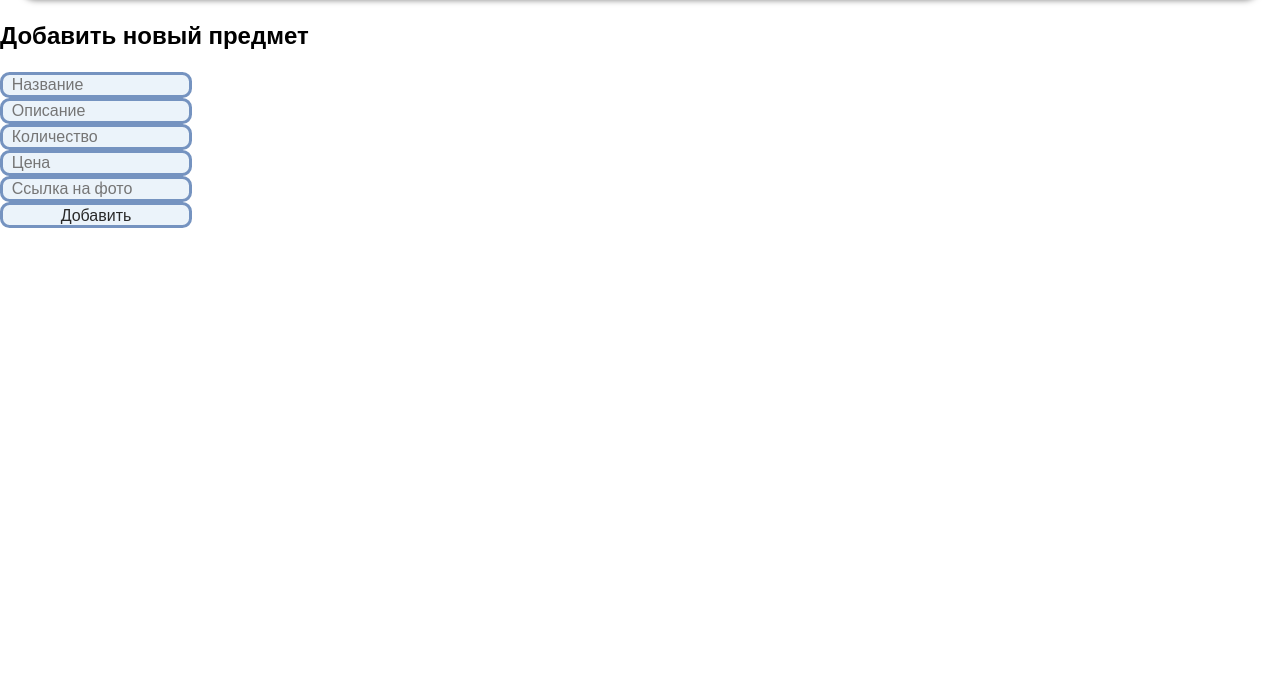
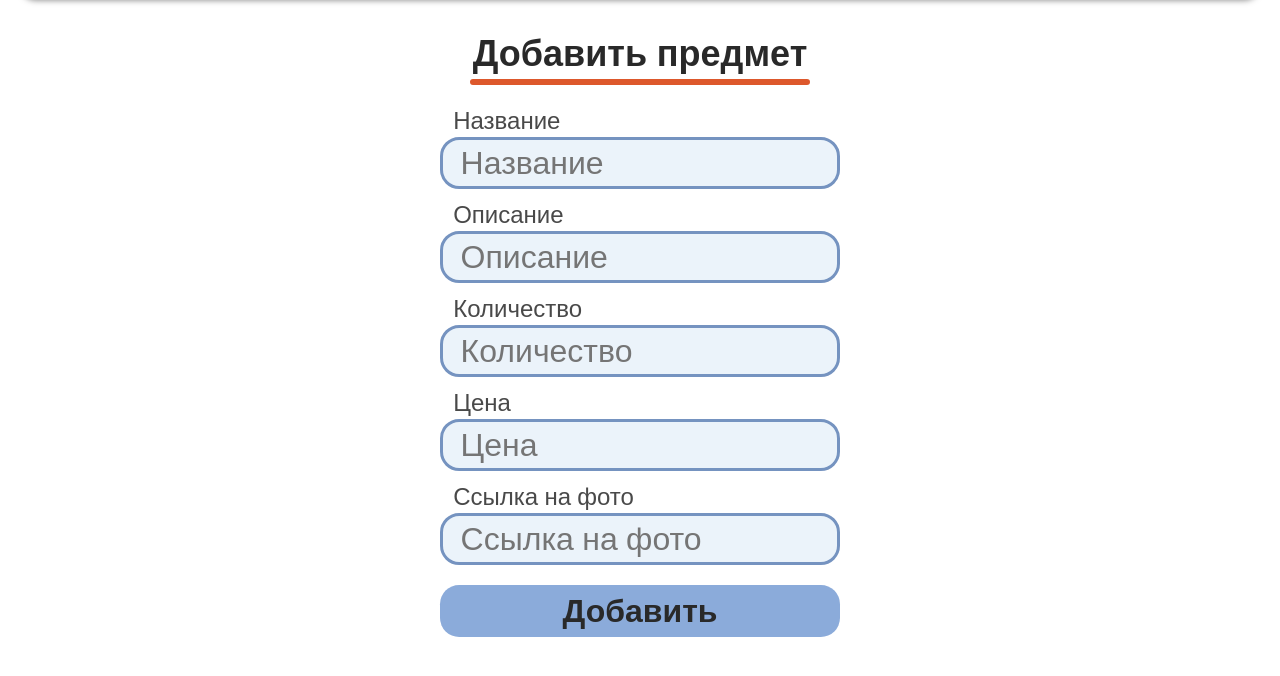
Before and after one commit to MrCrabs2000/project_engneer, a Flask app: template templates/admin/items/additem.html in a window 1280 px wide. Shown: the part 80-756 px from the top of the page. Run offline with Flask 3, Linux system fonts and the light colour scheme; the template is opened without the code that fills it, so the values that code supplies are empty.

Commit message:
Стилизован additem.html

```diff
--- /dev/null
+++ b/static/css/common/form.css
@@ -0,0 +1,57 @@
+.form {
+    box-sizing: content-box;
+    display: flex;
+    flex-direction: column;
+    align-content: center;
+    gap: 20px;
+    width: fit-content;
+    margin: 0px auto;
+    padding: 20px;
+    font-size: 32px;
+}
+
+.form .fields-container {
+    display: flex;
+    flex-direction: column;
+    gap: 10px;
+}
+
+.fields-container > label {
+    display: flex;
+    flex-direction: column;
+}
+
+
+.fields-container > label > span {
+    color: #494949;
+    font-size: 24px;
+    margin-left: 0.55em;
+}
+
+.fields-container > label > input {
+    width: auto;
+}
+
+.fields-container > label, .fields-container select {
+    width: 400px;
+}
+
+.fields-container input[readonly] {
+    caret-color: transparent;
+    cursor: text;
+}
+
+.btns-container {
+    display: flex;
+    flex-direction: column;
+    gap: 10px;
+}
+
+.btns-container button, .btns-container input[type="submit"] {
+    width: 400px;
+    height: 1.625em;
+    border: 0;
+    border-radius: 0.6em;
+    font-weight: 700;
+    background-color: var(--color);
+}
--- /dev/null
+++ b/static/css/common/title.css
@@ -0,0 +1,21 @@
+.title {
+    display: flex;
+    flex-direction: column;
+    align-items: center;
+    position: relative;
+    margin: auto;
+    margin-top: 30px;
+    width: fit-content;
+    max-width: 1300px;
+    font-weight: 700;
+    font-size: 36px;
+    text-align: center;
+    color: var(--text-color);
+}
+
+.title::after {
+    content: '';
+    width: calc(100% + 0px);
+    border: 3px solid var(--accent-color);
+    border-radius: 16px;
+}
--- a/templates/admin/items/additem.html
+++ b/templates/admin/items/additem.html
@@ -2,14 +2,47 @@
 
 {% block title %}Добавить предмет{% endblock %}
 
+{% block links %}
+  <link rel="stylesheet" href="/static/css/common/form.css">
+{% endblock %}
+
 {% block content %}
-  <h2>Добавить новый предмет</h2>
-  <form method="post">
-    <input type="text" name="name" placeholder="Название" required><br>
-    <input type="text" name="description" placeholder="Описание" required><br>
-    <input type="number" name="count" placeholder="Количество" required><br>
-    <input type="number" name="price" placeholder="Цена" required><br>
-    <input type="text" name="photo" placeholder="Ссылка на фото"><br>
-    <input type="submit" value="Добавить">
+  <div class="title">Добавить предмет</div>
+  <form class="form" method="post">
+    <div class="fields-container">
+      <label for="name">
+        <span>Название</span>
+        <input id="name" name="name" placeholder="Название">
+      </label>
+
+      <label for="description">
+        <span>Описание</span>
+        <input id="description" name="description" placeholder="Описание">
+      </label>
+
+      <label for="count">
+        <span>Количество</span>
+        <input id="count" name="count" placeholder="Количество" oninput="this.value = this.value.replace(/[^0-9+]/g, '')">
+      </label>
+
+      <label for="price">
+        <span>Цена</span>
+        <input id="price" name="price" placeholder="Цена" oninput="this.value = this.value.replace(/[^0-9+]/g, '')">
+      </label>
+
+      <label for="photo">
+        <span>Ссылка на фото</span>
+        <input id="photo" name="photo" placeholder="Ссылка на фото">
+      </label>
+
+      {# <input type="text" name="name" placeholder="Название" required>
+      <input type="text" name="description" placeholder="Описание" required>
+      <input type="number" name="count" placeholder="Количество" required>
+      <input type="number" name="price" placeholder="Цена" required>
+      <input type="text" name="photo" placeholder="Ссылка на фото"> #}
+    </div>
+    <div class="btns-container">
+      <input type="submit" value="Добавить">
+    </div>
   </form>
 {% endblock %}
--- a/templates/admin/users/users_search.html
+++ b/templates/admin/users/users_search.html
@@ -8,11 +8,6 @@
 {% endblock %}
 
 {% block content %}
-  {# <button onclick="document.location='/adduser'">Добавить пользователя</button>
-  <form class="distribute" enctype="multipart/form-data" method="post">
-    <input type="number" name="razdbalance">
-    <input type="submit" value="Раздать">
-  </form> #}
 
   <form class="top-container" enctype="multipart/form-data" method="post">
     <div class="left">
--- a/templates/common/base.html
+++ b/templates/common/base.html
@@ -6,6 +6,7 @@
     <title>{% block title%}title{% endblock %}</title>
     <link href="https://fonts.googleapis.com/css2?family=Nunito:ital,wght@0,200..1000;1,200..1000&display=swap" rel="stylesheet">
     <link rel="stylesheet" href="/static/css/common/style.css">
+    <link rel="stylesheet" href="/static/css/common/title.css">
     {% block links %}
 
     {% endblock %}
```
Also changed, not shown: static/css/change-balance.css (added, +43 -0 lines), static/css/users/user.css (deleted, +0 -101 lines), templates/admin/users/add_user.html (+11 -11 lines), templates/teacher/student.html (+9 -8 lines).
